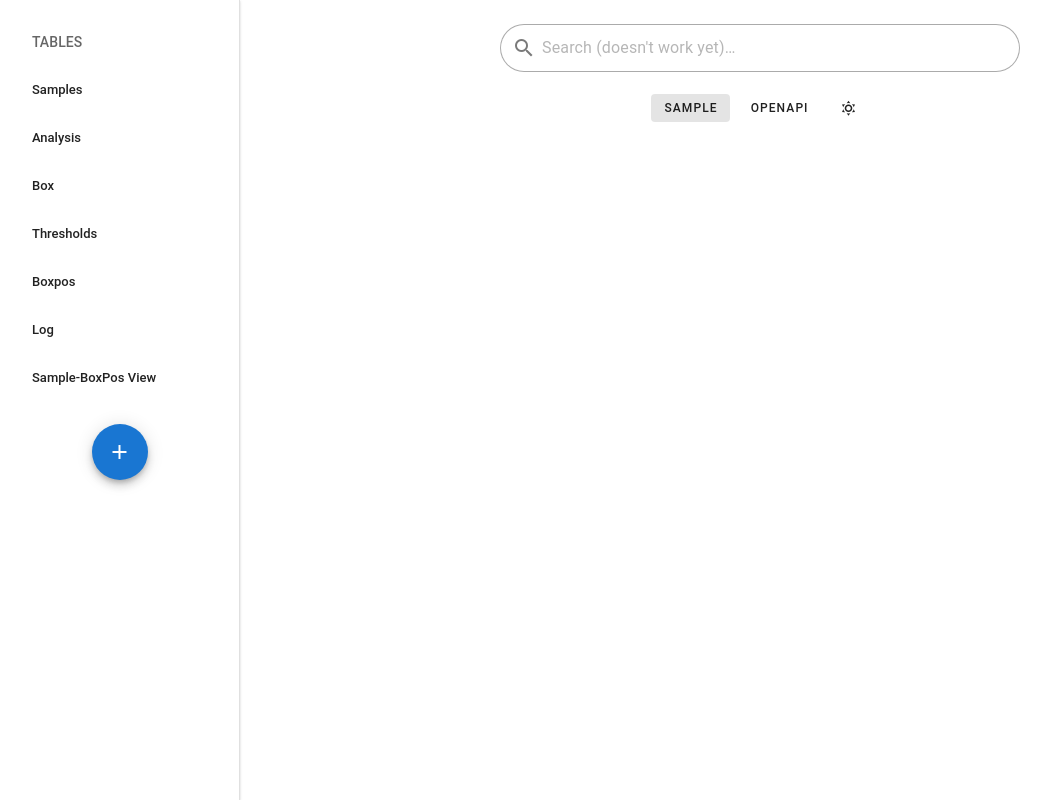
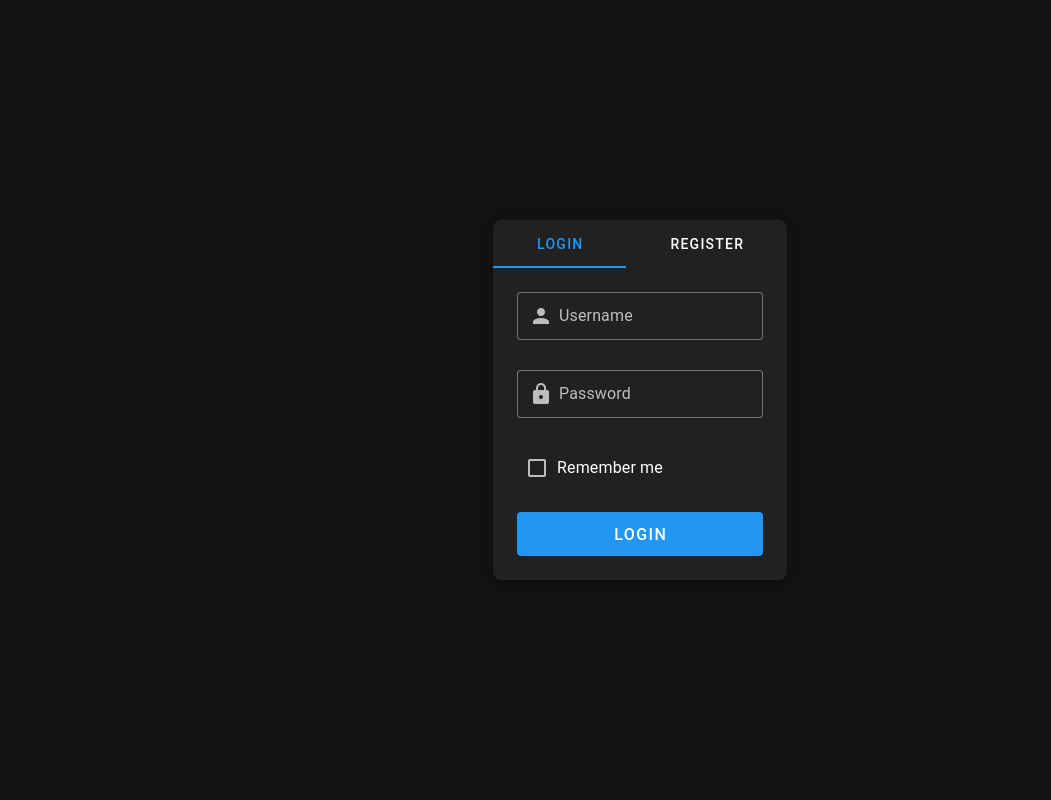
Before and after one commit to ren-ben/syt5-frontend, a Vue app: page /login in a window 1280 px wide. Shown: the whole page, without its empty margins (0-1051 px from the left). Built offline with nearby package versions, Linux system fonts and the light colour scheme.

Commit message:
add jwt login functionality with logout button

```diff
--- a/package.json
+++ b/package.json
@@ -11,6 +11,7 @@
   "dependencies": {
     "@mdi/font": "^7.4.47",
     "axios": "^1.13.0",
+    "jwt-decode": "^4.0.0",
     "pinia": "^3.0.3",
     "vite-plugin-vuetify": "^2.1.2",
     "vue": "^3.5.22",
--- a/src/App.vue
+++ b/src/App.vue
@@ -1,8 +1,10 @@
 <template>
   <v-app>
-    <AppSidebar @create="onCreate" />
+    <AppSidebar v-if="authStore.isAuthenticated" @create="onCreate" />
+
     <v-main>
-      <TopBar />
+      <TopBar v-if="authStore.isAuthenticated" />
+
       <router-view v-slot="{ Component }">
         <component :is="Component" ref="tableWrapper" />
       </router-view>
@@ -12,9 +14,12 @@
 
 <script setup lang="ts">
 import { ref } from "vue";
+import { useAuthStore } from "@/stores/auth";
 import AppSidebar from "@/components/layout/AppSidebar.vue";
 import TopBar from "@/components/layout/TopBar.vue";
 
+const authStore = useAuthStore();
 const tableWrapper = ref<any>(null);
+
 const onCreate = () => tableWrapper.value?.openCreate?.();
 </script>
--- a/src/components/layout/TopBar.vue
+++ b/src/components/layout/TopBar.vue
@@ -35,22 +35,42 @@
         variant="text"
         size="small"
       />
+
+      <!-- Logout Button (ADDED) -->
+      <v-btn
+        color="error"
+        variant="text"
+        size="small"
+        prepend-icon="mdi-logout"
+        @click="handleLogout"
+      >
+        Logout
+      </v-btn>
     </div>
   </div>
 </template>
 
 <script setup lang="ts">
 import { ref } from "vue";
-import { useTheme } from 'vuetify'
+import { useTheme } from 'vuetify';
+import { useRouter } from 'vue-router';
+import { useAuthStore } from '@/stores/auth';
 
 const model = ref("");
-const theme = useTheme()
+const theme = useTheme();
+const router = useRouter();
+const authStore = useAuthStore();
 
 const toggleTheme = () => {
-  theme.global.name.value = theme.global.current.value.dark ? 'light' : 'dark'
+  theme.global.name.value = theme.global.current.value.dark ? 'light' : 'dark';
   // Persist theme preference
-  localStorage.setItem('theme', theme.global.name.value)
-}
+  localStorage.setItem('theme', theme.global.name.value);
+};
+
+const handleLogout = () => {
+  authStore.logout();
+  router.push('/login');
+};
 </script>
 
 <style scoped>
--- a/src/plugins/vuetify.ts
+++ b/src/plugins/vuetify.ts
@@ -12,7 +12,7 @@ export default createVuetify({
     sets: { mdi }
   },
   theme: {
-    defaultTheme: 'light',
+    defaultTheme: 'dark',
     themes: {
       light: {
         colors: {
--- a/src/router/index.ts
+++ b/src/router/index.ts
@@ -1,10 +1,46 @@
 import { createRouter, createWebHistory } from 'vue-router';
 import TableWrapper from '@/components/tables/TableWrapper.vue';
+import LoginView from '@/views/LoginView.vue'; // <--- Import this
+import { useAuthStore } from '@/stores/auth'; // <--- Import store
 
-export default createRouter({
+const router = createRouter({
   history: createWebHistory(),
   routes: [
-    { path: '/', redirect: '/table/samples' },
-    { path: '/table/:name', name: 'table', component: TableWrapper }
+    {
+      path: '/login',
+      name: 'login',
+      component: LoginView,
+      meta: { public: true }
+    },
+    {
+      path: '/',
+      redirect: '/table/samples'
+    },
+    {
+      path: '/table/:name',
+      name: 'table',
+      component: TableWrapper
+      // Implicitly protected because it lacks meta.public
+    }
   ]
 });
+
+// Guard
+router.beforeEach((to, from, next) => {
+  const authStore = useAuthStore();
+  const isAuthenticated = authStore.isAuthenticated;
+
+  // 1. If going to a protected route (NOT public) AND not logged in
+  if (!to.meta.public && !isAuthenticated) {
+    return next({ name: 'login' });
+  }
+
+  // 2. If logged in AND trying to access Login
+  if (to.meta.public && isAuthenticated) {
+    return next('/'); // Redirect to default home
+  }
+
+  next();
+});
+
+export default router;
--- a/src/services/http.ts
+++ b/src/services/http.ts
@@ -1,4 +1,5 @@
 import axios from 'axios';
+import { useAuthStore } from '@/stores/auth';
 
 export const http = axios.create({
   baseURL: '/api',
@@ -27,16 +28,31 @@ http.interceptors.request.use(
   }
 );
 
-// UPDATED - Response interceptor with better error logging
+http.interceptors.request.use(config => {
+  const authStore = useAuthStore();
+  if (authStore.token) {
+    config.headers.Authorization = `Bearer ${authStore.token}`;
+  }
+  return config;
+});
+
 http.interceptors.response.use(
   r => r,
   err => {
     const status = err?.response?.status;
     const message = err?.message;
 
-    if (status === 403) {
-      console.error('[HTTP] 403 Forbidden - CSRF validation failed or access denied');
-    } else {
+    // JWT Logic: 401 means "Who are you?" (Invalid Token)
+    if (status === 401) {
+      console.warn('[HTTP] 401 Unauthorized - Logging out...');
+      const authStore = useAuthStore();
+      authStore.logout(); // Force logout
+    }
+    // JWT Logic: 403 means "You are known, but not allowed" (Role issue)
+    else if (status === 403) {
+      console.error('[HTTP] 403 Forbidden - Insufficient permissions');
+    }
+    else {
       console.error('[HTTP]', status, message);
     }
 
--- /dev/null
+++ b/src/stores/auth.ts
@@ -0,0 +1,61 @@
+import { defineStore } from 'pinia';
+import { ref, computed } from 'vue';
+import { http } from '@/services/http';
+import router from '@/router';
+
+export const useAuthStore = defineStore('auth', () => {
+  const token = ref<string | null>(localStorage.getItem('jwt_token') || sessionStorage.getItem('jwt_token'));
+
+  // Simple check: do we have a token?
+  const isAuthenticated = computed(() => !!token.value);
+
+  // Helper to save token based on "Remember Me"
+  function saveToken(newToken: string, rememberMe: boolean) {
+    token.value = newToken;
+    if (rememberMe) {
+      localStorage.setItem('jwt_token', newToken);
+    } else {
+      sessionStorage.setItem('jwt_token', newToken);
+    }
+  }
+
+  // Login Action
+  async function login(credentials: any, rememberMe: boolean) {
+    try {
+      // Calls your backend @PostMapping("/api/auth/login")
+      const response = await http.post('/auth/login', credentials);
+
+      // Expecting { "token": "ey..." }
+      saveToken(response.data.token, rememberMe);
+
+      // Redirect to home
+      await router.push('/');
+    } catch (error) {
+      console.error("Login failed", error);
+      throw error;
+    }
+  }
+
+  // Register Action
+  async function register(data: any) {
+    try {
+      const response = await http.post('/auth/register', data);
+      // Log them in immediately after register
+      saveToken(response.data.token, false);
+      await router.push('/');
+    } catch (error) {
+      console.error("Registration failed", error);
+      throw error;
+    }
+  }
+
+  // Logout Action
+  function logout() {
+    token.value = null;
+    localStorage.removeItem('jwt_token');
+    sessionStorage.removeItem('jwt_token');
+    router.push('/login');
+  }
+
+  return { token, isAuthenticated, login, register, logout };
+});
--- /dev/null
+++ b/src/views/LoginView.vue
@@ -0,0 +1,132 @@
+<template>
+    <v-container class="fill-height" fluid>
+    <v-row align="center" justify="center">
+      <v-col cols="12" sm="8" md="4" lg="3">
+        <v-card class="elevation-4 rounded-lg">
+          <v-tabs v-model="tab" color="primary" grow>
+            <v-tab value="login">Login</v-tab>
+            <v-tab value="register">Register</v-tab>
+          </v-tabs>
+
+          <v-card-text class="pa-6">
+            <v-window v-model="tab">
+              <v-window-item value="login">
+                <v-form @submit.prevent="handleLogin">
+                  <v-text-field
+                    v-model="loginForm.username"
+                    label="Username"
+                    prepend-inner-icon="mdi-account"
+                    variant="outlined"
+                    density="comfortable"
+                    class="mb-2"
+                  ></v-text-field>
+                  <v-text-field
+                    v-model="loginForm.password"
+                    label="Password"
+                    prepend-inner-icon="mdi-lock"
+                    type="password"
+                    variant="outlined"
+                    density="comfortable"
+                  ></v-text-field>
+
+                  <v-checkbox
+                    v-model="rememberMe"
+                    label="Remember me"
+                    color="primary"
+                    hide-details
+                    class="mb-4"
+                  ></v-checkbox>
+
+                  <v-btn block color="primary" size="large" type="submit" :loading="loading">
+                    Login
+                  </v-btn>
+                </v-form>
+              </v-window-item>
+
+              <!-- REGISTER FORM -->
+              <v-window-item value="register">
+                <v-form @submit.prevent="handleRegister">
+                  <v-text-field
+                    v-model="registerForm.username"
+                    label="Username"
+                    prepend-inner-icon="mdi-account"
+                    variant="outlined"
+                    density="comfortable"
+                    class="mb-2"
+                  ></v-text-field>
+                  <v-text-field
+                    v-model="registerForm.email"
+                    label="Email"
+                    prepend-inner-icon="mdi-email"
+                    variant="outlined"
+                    density="comfortable"
+                    class="mb-2"
+                  ></v-text-field>
+                  <v-text-field
+                    v-model="registerForm.password"
+                    label="Password"
+                    prepend-inner-icon="mdi-lock"
+                    type="password"
+                    variant="outlined"
+                    density="comfortable"
+                    class="mb-4"
+                  ></v-text-field>
+
+                  <v-btn block color="secondary" size="large" type="submit" :loading="loading">
+                    Register
+                  </v-btn>
+                </v-form>
+              </v-window-item>
+            </v-window>
+          </v-card-text>
+        </v-card>
+      </v-col>
+    </v-row>
+
+    <v-snackbar v-model="errorSnackbar" color="error">
+      {{ errorMessage }}
+      <template v-slot:actions>
+        <v-btn variant="text" @click="errorSnackbar = false">Close</v-btn>
+      </template>
+    </v-snackbar>
+  </v-container>
+</template>
+
+<script setup lang="ts">
+import { ref } from 'vue';
+import { useAuthStore } from '@/stores/auth';
+
+const authStore = useAuthStore();
+const tab = ref('login');
+const loading = ref(false);
+const rememberMe = ref(false);
+const errorSnackbar = ref(false);
+const errorMessage = ref('');
+
+const loginForm = ref({ username: '', password: '' });
+const registerForm = ref({ username: '', email: '', password: '' });
+
+const handleLogin = async () => {
+  loading.value = true;
+  try {
+    await authStore.login(loginForm.value, rememberMe.value);
+  } catch (e: any) {
+    errorMessage.value = "Login failed. Check your credentials.";
+    errorSnackbar.value = true;
+  } finally {
+    loading.value = false;
+  }
+};
+
+const handleRegister = async () => {
+  loading.value = true;
+  try {
+    await authStore.register(registerForm.value);
+  } catch (e: any) {
+    errorMessage.value = "Registration failed.";
+    errorSnackbar.value = true;
+  } finally {
+    loading.value = false;
+  }
+};
+</script>
```
Also changed, not shown: 1 other file (tests, documents, lock files or other folders).
